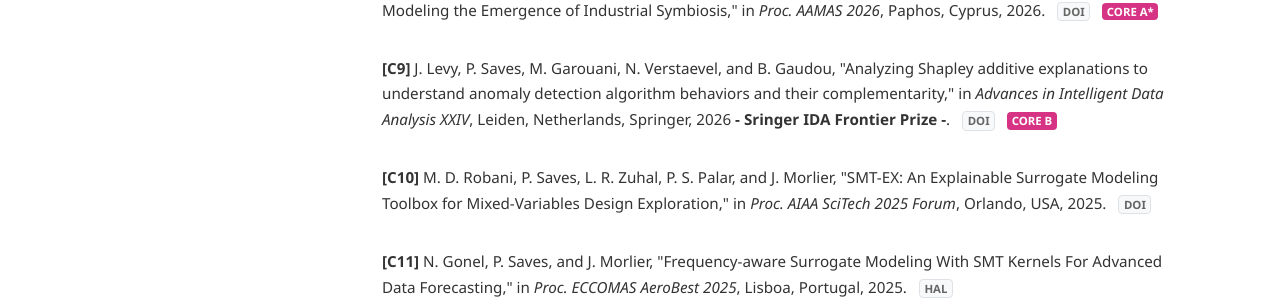
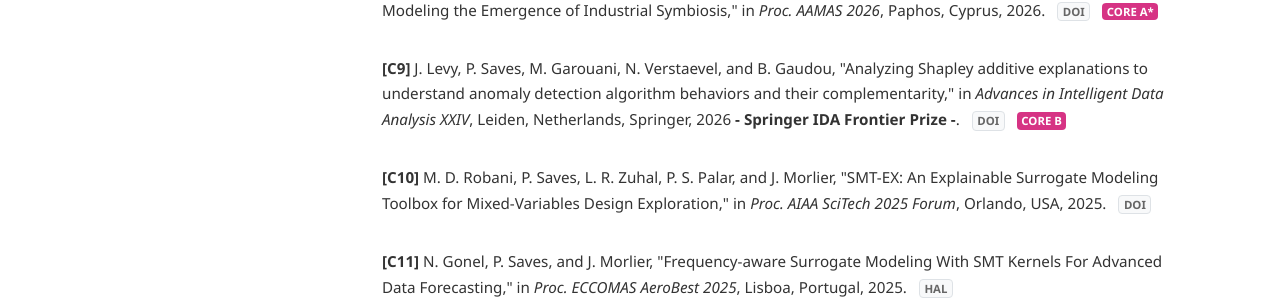
Before and after one commit to Paul-Saves/Paul-Saves.github.io, a Jekyll site: the page built from _pages/publications.md, in a window 1280 px wide and 900 px high, scrolled down 2386 px. Shown: the part 151-452 px from the top of the window. Built offline with Jekyll 4.4.1, drawn with Linux system fonts in a browser that asks for light colours; a style sheet for code colours, icons or effects is not loaded.

```diff
--- a/_pages/publications.md
+++ b/_pages/publications.md
@@ -149,7 +149,7 @@ title: Scientific Publications
   </div>
 
   <div class="ieee-citation mb-4 pb-2">
-    <span class="font-weight-bold">[C9]</span> J. Levy, P. Saves, M. Garouani, N. Verstaevel, and B. Gaudou, "Analyzing Shapley additive explanations to understand anomaly detection algorithm behaviors and their complementarity," in <em>Advances in Intelligent Data Analysis XXIV</em>, Leiden, Netherlands, Springer, 2026 <strong>- Sringer IDA Frontier Prize -</strong>. <a href="https://doi.org/10.1007/978-3-032-23833-7_10" target="_blank" class="badge badge-light border ml-2">DOI</a> <span class="badge ml-2 text-white" style="background-color: #d63384;">CORE B</span>  </div>
+    <span class="font-weight-bold">[C9]</span> J. Levy, P. Saves, M. Garouani, N. Verstaevel, and B. Gaudou, "Analyzing Shapley additive explanations to understand anomaly detection algorithm behaviors and their complementarity," in <em>Advances in Intelligent Data Analysis XXIV</em>, Leiden, Netherlands, Springer, 2026 <strong>- Springer IDA Frontier Prize -</strong>. <a href="https://doi.org/10.1007/978-3-032-23833-7_10" target="_blank" class="badge badge-light border ml-2">DOI</a> <span class="badge ml-2 text-white" style="background-color: #d63384;">CORE B</span>  </div>
 
   <div class="ieee-citation mb-4 pb-2">
     <span class="font-weight-bold">[C10]</span> M. D. Robani, P. Saves, L. R. Zuhal, P. S. Palar, and J. Morlier, "SMT-EX: An Explainable Surrogate Modeling Toolbox for Mixed-Variables Design Exploration," in <em>Proc. AIAA SciTech 2025 Forum</em>, Orlando, USA, 2025. <a href="https://doi.org/10.2514/6.2025-0777" target="_blank" class="badge badge-light border ml-2">DOI</a>
@@ -297,8 +297,8 @@ title: Scientific Publications
     <div class="col-md-12 mb-4">
       <div class="card h-100 border-0 shadow-sm bg-light">
         <div class="card-body">
-          <div class="d-flex justify-content-between align-items-start mb-2">
-            <h3 class="h6 font-weight-bold mb-0 text-success">
+          <div class="d-flex justify-content-between align-items start mb-2">
+            <h3 class="h6 font-weight-bold mb-0  text-primary">
               GAMA Platform: Agent-Based Modeling & Simulation
             </h3>
             <span>
```
